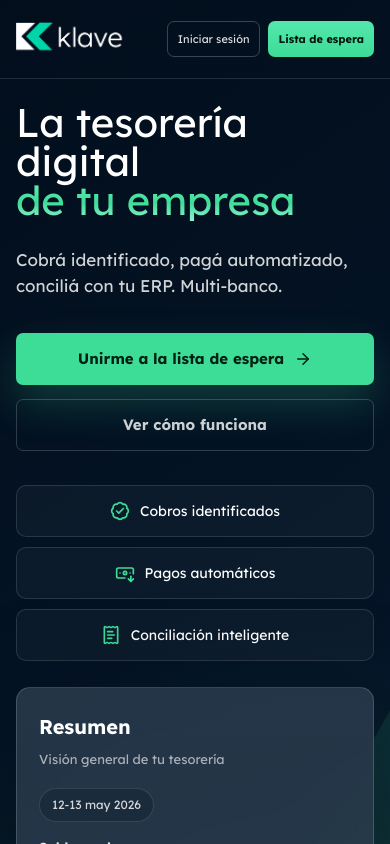
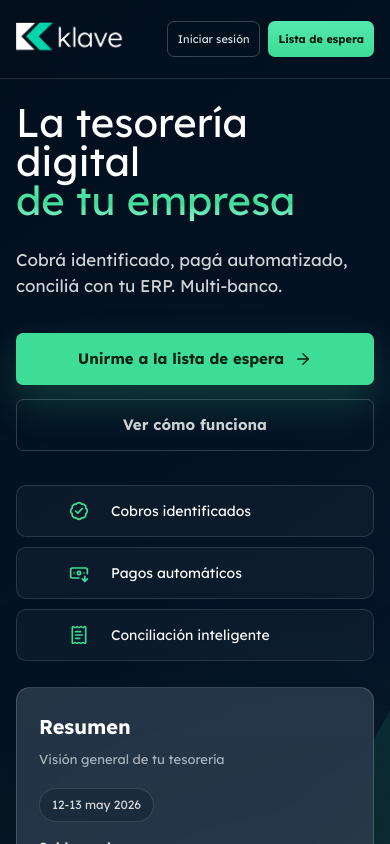
Before and after one commit to gonazurak/klave-landing, a Next.js app: page / in a window 390 px wide. Shown: the top 844 px of the page. Built offline with nearby package versions, Linux system fonts and the light colour scheme.

Commit message:
Align mobile hero pills

```diff
--- a/src/app/globals.css
+++ b/src/app/globals.css
@@ -1239,8 +1239,11 @@ input {
   }
 
   .value-strip span {
+    display: grid;
+    grid-template-columns: 32px minmax(0, 210px);
+    justify-content: center;
     min-height: 52px;
-    text-align: center;
+    text-align: left;
   }
 
   .dashboard-main,
@@ -1357,6 +1360,7 @@ input {
     min-height: 96px;
     border-radius: 12px;
     padding: 16px;
+    text-align: left;
   }
 
   .flow-step > svg {
```
